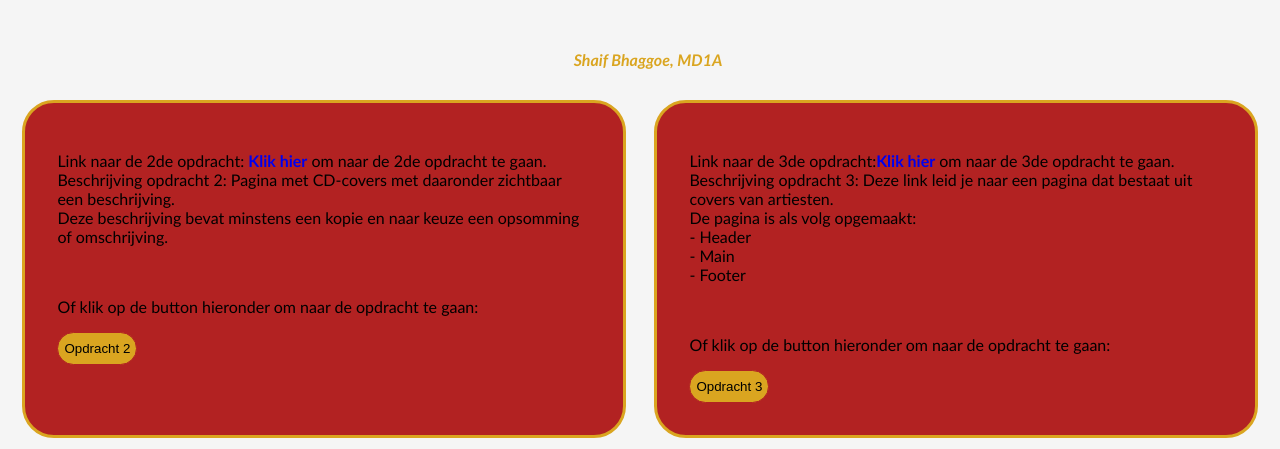
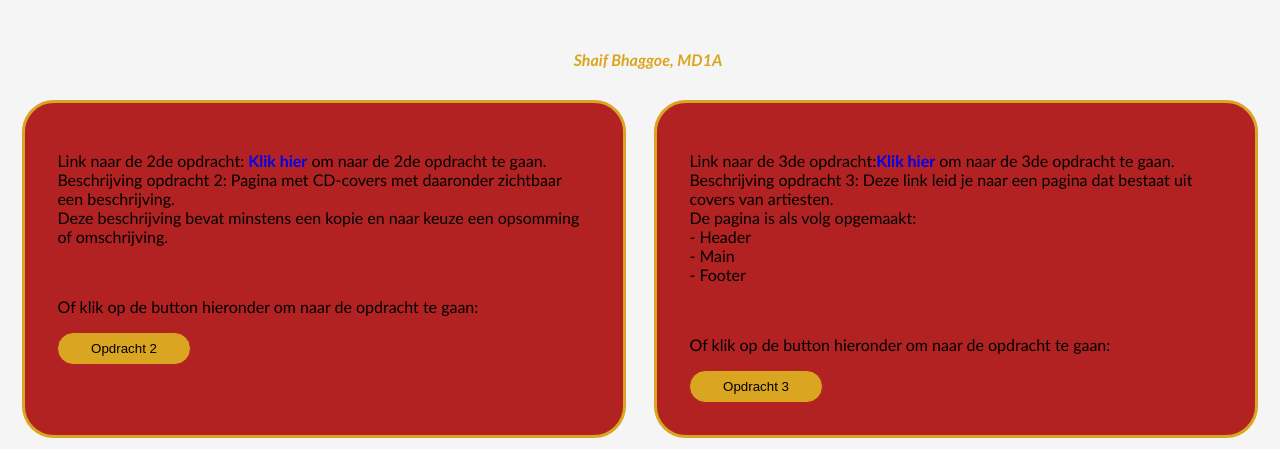
Before and after one commit to Shaif821/Flexbox-training, a plain HTML site: page index.html in a window 1280 px wide. Shown: the part 141-590 px from the top of the page. Drawn offline with Linux system fonts and the light colour scheme; grey boxes are pictures that could not be loaded.

```diff
--- a/stylesheet.css
+++ b/stylesheet.css
@@ -5,7 +5,7 @@ body {
 }
 
 
-/*----------------Header------------*/
+/*Header*/
 header {
      /*    Neemt de complete breedte in, dus allen elementen moeten er wel naast moeten staan. */
     width: 100%;
@@ -27,10 +27,10 @@ header p {
 
 
 }
-/*-------------Einde Header--------*/
+/*Einde Header*/
 
 
-/*-------Wrapper =  PARENT------*/
+/*Wrapper =  PARENT*/
 .wrapper {
 /*    Zorgt ervoor dat de flex layout kan plaats vinden
     en ook voor gelijke kolom hoogte.:*/
@@ -38,7 +38,7 @@ header p {
     flex-wrap: wrap;
 }
 
-/*--------------------Tekst-----------------*/
+/*Tekst*/
 /*Section = CHILD*/
 section.link {
     padding: 2em;
@@ -64,8 +64,9 @@ section.link:hover {
 }
 
 
-/*-----Button-------*/
-button.but {
+/*Button*/
+button {
+    width: 10em;
      border-color:rgba(0, 0, 0, 0.1);
      background-color: goldenrod;
      height: 2.5em;
@@ -83,7 +84,7 @@ button.but:hover {
 }
 
 
-/*---link---*/
+/*link*/
 a:link {
     text-decoration: none;
 
@@ -99,15 +100,15 @@ a:hover {
 a:active {
     text-decoration: none;
 }
-/*--Einde links--*/
+/*Einde links*/
 
-/*-------------Einde tekst------------*/
+/*Einde tekst*/
 
 
 
 
 
-/*-------Validatie-----*/
+/*Validatie*/
 #validatie img {
     height: 1em;
     width: auto;
```
Also changed, not shown: index/index.html (line endings or trailing spaces), index/stylesheet.css (line endings or trailing spaces), 1 other file.
